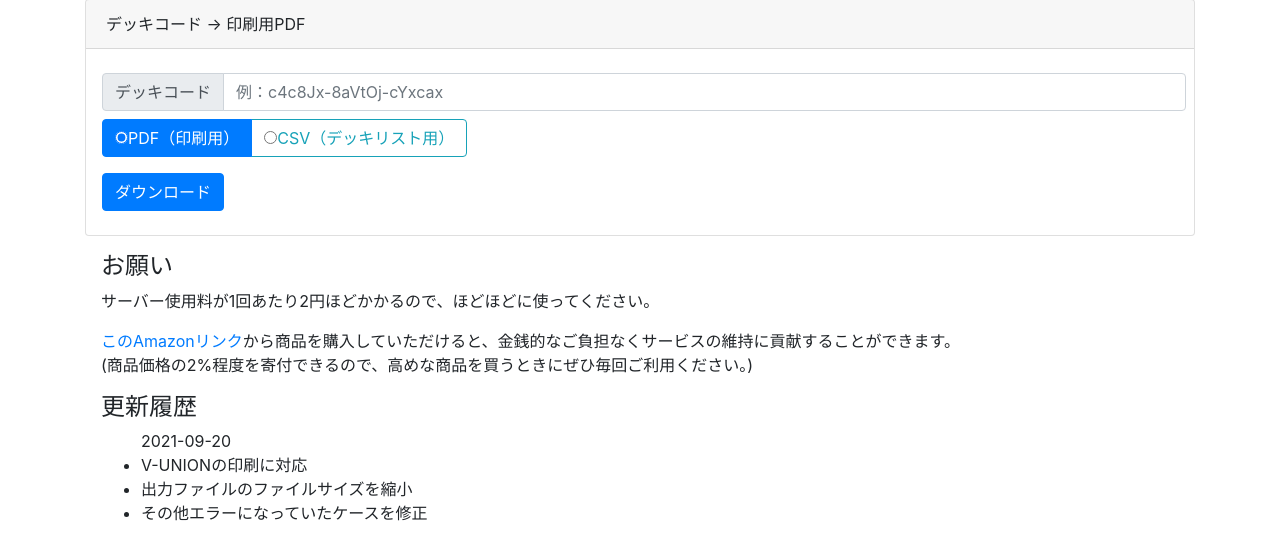
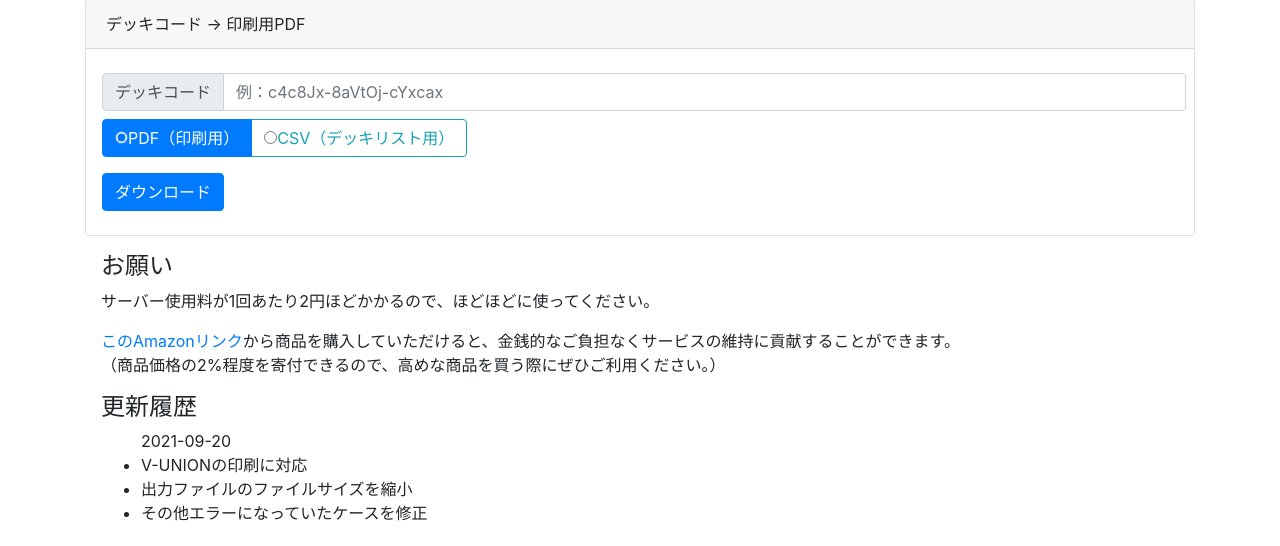
Before and after one commit to PokemonCardInCastle/PTCG2win, a Django app: page /proxy_maker/ in a window 1280 px wide. Shown: the part 254-800 px from the top of the page. Run offline with Django 3.2, Linux system fonts and the light colour scheme; some libraries are stand-ins or nearby versions.

Commit message:
refined affiliate sentence

```diff
--- a/decks/templates/decks/proxy_maker.html
+++ b/decks/templates/decks/proxy_maker.html
@@ -58,7 +58,7 @@
         </p>
         <p>
            <a target="_blank" href="https://www.amazon.co.jp/?&_encoding=UTF8&tag=ptcg2win-22&linkCode=ur2&linkId=16f04fe65a9e3d6099494affb0641263&camp=247&creative=1211">このAmazonリンク</a>から商品を購入していただけると、金銭的なご負担なくサービスの維持に貢献することができます。<br/>
-            (商品価格の2%程度を寄付できるので、高めな商品を買うときにぜひ毎回ご利用ください。)
+            （商品価格の2%程度を寄付できるので、高めな商品を買う際にぜひご利用ください。）
         </p>
     </div>
     <div class="mx-3 my-2">
```
